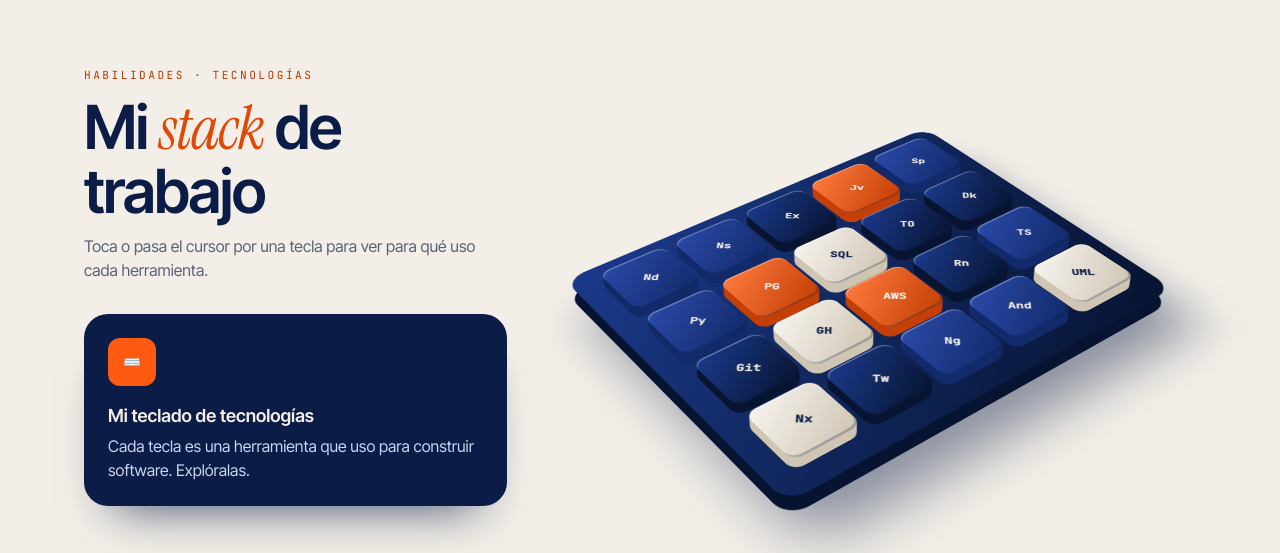
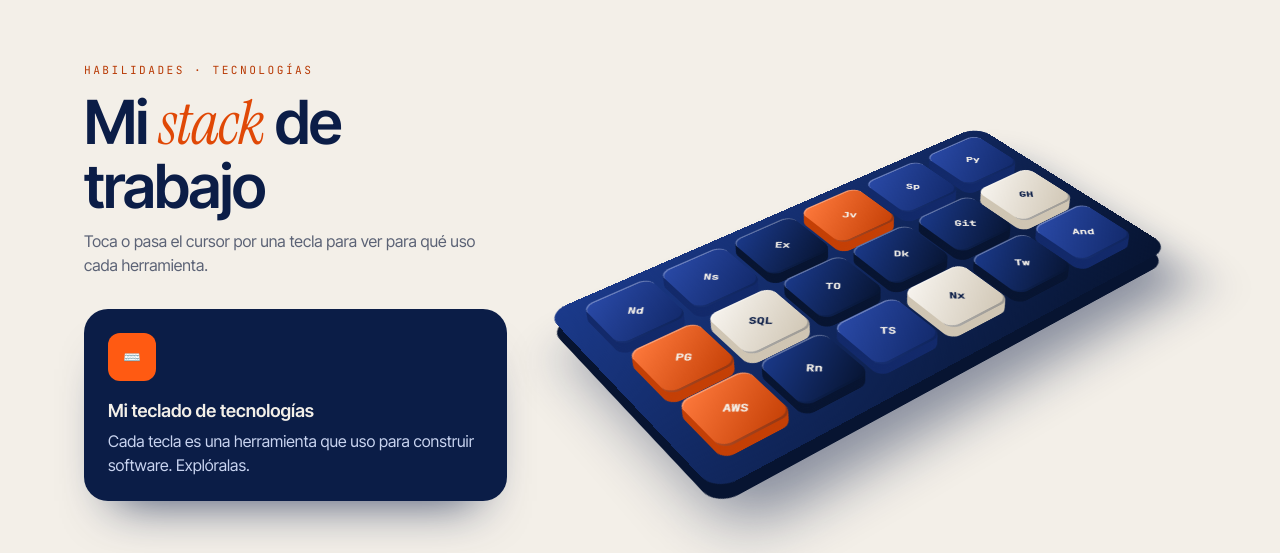
Before and after one commit to LeiderCadena2110/My_Portfolio, a Next.js app in the folder mi-portafolio/: page / in a window 1280 px wide. Shown: the part 6820-7373 px from the top of the page. Built offline with nearby package versions, Linux system fonts and the light colour scheme.

Commit message:
refactor(skills): quita Angular y UML del teclado de tecnologías

```diff
--- a/mi-portafolio/components/Skills.tsx
+++ b/mi-portafolio/components/Skills.tsx
@@ -4,7 +4,7 @@ import { useEffect, useRef, useState } from "react";
 import { stackKeys } from "@/data/skills";
 
 /* =============================================================================
-   ⭐ SECCIÓN ADICIONAL 1: HABILIDADES
+   ⭐ SECCIÓN ADICIONAL: HABILIDADES
    Teclado 3D hecho con CSS: cada tecla es una tecnología. Al pasar el cursor
    o tocarla se hunde y muestra su descripción en el panel.
    ============================================================================= */
@@ -55,7 +55,7 @@ export default function Skills() {
             ref={board}
             role="group"
             aria-label="Tecnologías"
-            className="keyboard relative grid grid-cols-[repeat(5,var(--key))] gap-[var(--gap)] rounded-[22px] bg-gradient-to-br from-sapphire-700 to-sapphire-950 p-[calc(var(--gap)*2.2)] max-[480px]:[--gap:6px] max-[480px]:[--key:44px]"
+            className="keyboard relative grid grid-cols-[repeat(6,var(--key))] gap-[var(--gap)] rounded-[22px] bg-gradient-to-br from-sapphire-700 to-sapphire-950 p-[calc(var(--gap)*2.2)] max-[480px]:[--gap:6px] max-[480px]:[--key:40px]"
           >
             {stackKeys.map((k, i) => (
               <button
--- a/mi-portafolio/data/skills.ts
+++ b/mi-portafolio/data/skills.ts
@@ -2,7 +2,7 @@ import type { StackKey } from "./types";
 
 /* =============================================================================
    ✏️ HABILIDADES (sección adicional): cada objeto es una tecla del teclado 3D.
-   5 teclas por fila; 20 teclas se ven mejor.
+   6 teclas por fila; 18 teclas se ven mejor.
    ============================================================================= */
 export const stackKeys: StackKey[] = [
   { label: "Nd", name: "Node.js", description: "Mi base para backend en JavaScript: APIs rápidas y livianas.", color: "sapphire" },
@@ -19,10 +19,8 @@ export const stackKeys: StackKey[] = [
   { label: "GH", name: "GitHub", description: "Repositorios, pull requests y trabajo en equipo.", color: "pearl" },
   { label: "AWS", name: "AWS", description: "EC2, ALB, Auto Scaling, RDS Multi-AZ y Lambda.", color: "ember" },
   { label: "Rn", name: "Render", description: "Despliegue de servidores (backend de HidraSmart).", color: "deep" },
-  { label: "TS", name: "TypeScript", description: "Tipado para código más seguro en NestJS, Angular y Next.js.", color: "sapphire" },
+  { label: "TS", name: "TypeScript", description: "Tipado para código más seguro en NestJS y Next.js.", color: "sapphire" },
   { label: "Nx", name: "Next.js", description: "Framework de React con el que está hecho este portafolio.", color: "pearl" },
   { label: "Tw", name: "Tailwind CSS", description: "Estilos con clases utilitarias y responsive.", color: "deep" },
-  { label: "Ng", name: "Angular · Ionic", description: "Frontend y apps móviles híbridas (Minga App).", color: "sapphire" },
   { label: "And", name: "Android Studio", description: "Apps para celular y smartwatch (HidraSmart).", color: "sapphire" },
-  { label: "UML", name: "UML y arquitectura", description: "Diagramas de clases, casos de uso y arquitectura antes de programar.", color: "pearl" },
 ];
```
